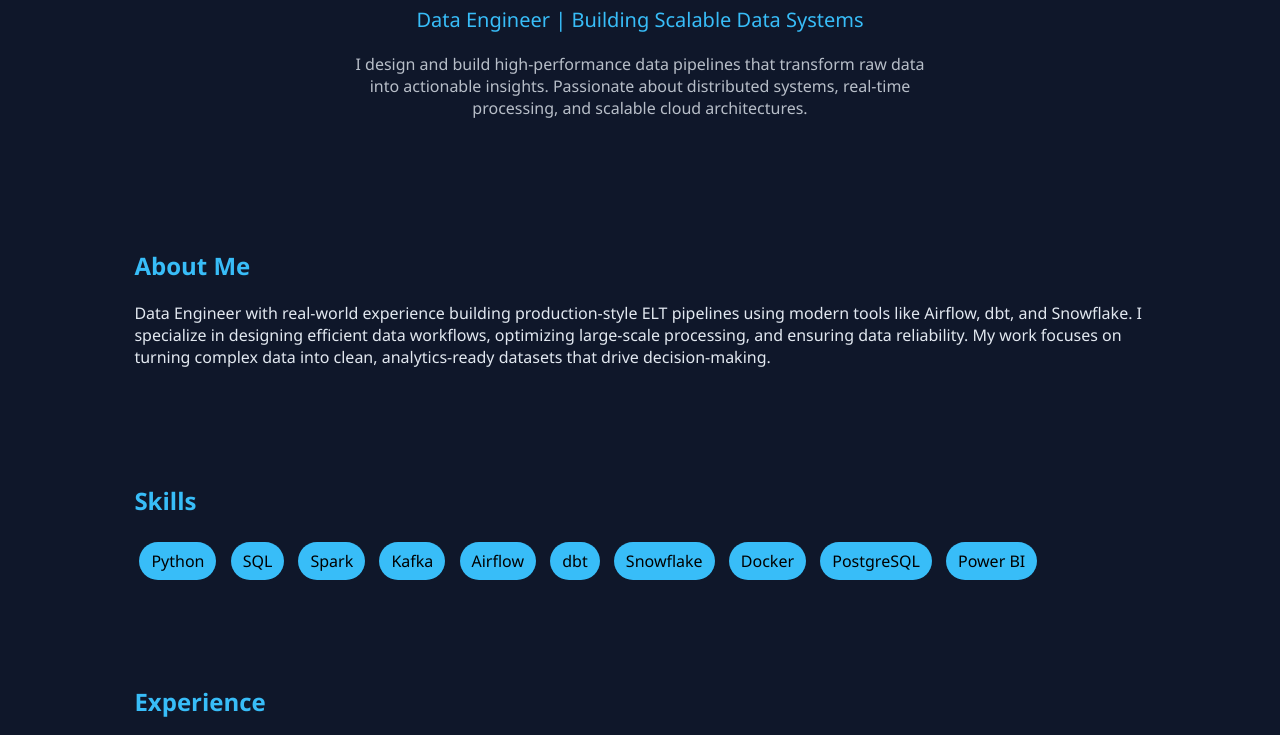
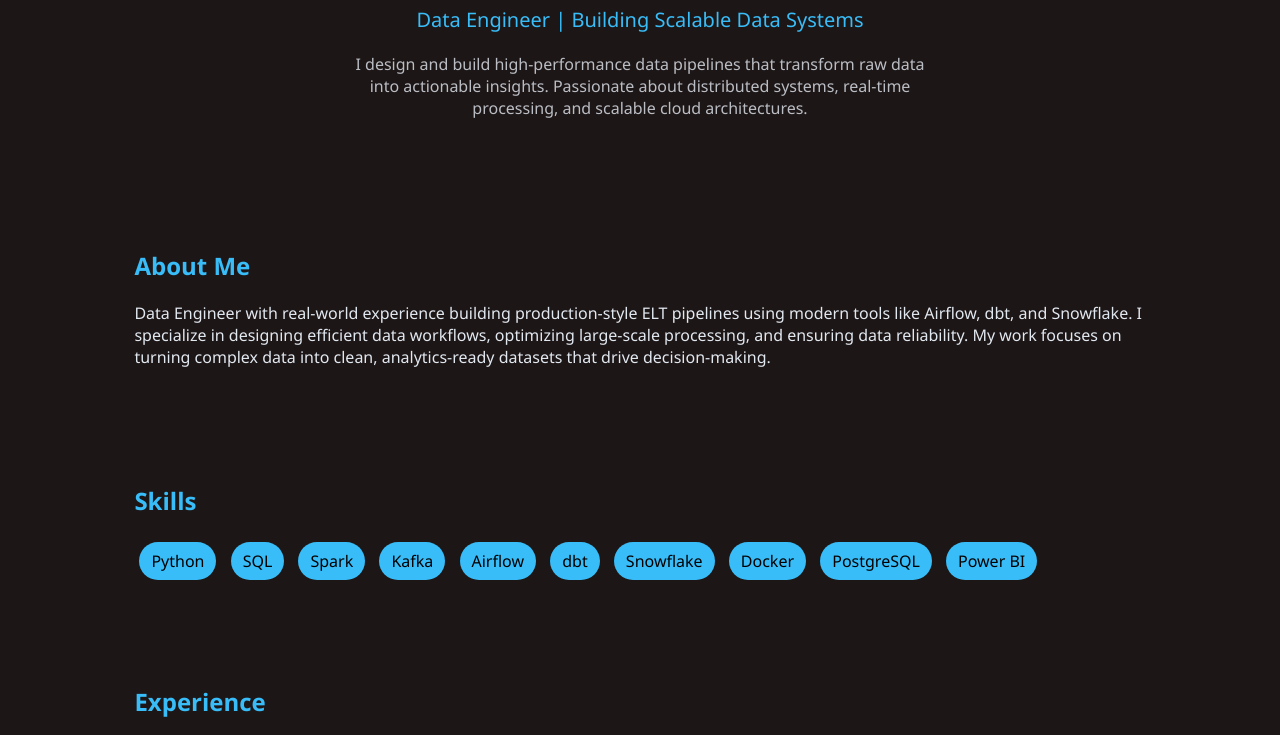
Before and after one commit to sayidbek-bakhrom/sayidbek-bakhrom.github.io, a plain HTML site: page index.html in a window 1280 px wide. Shown: the part 148-883 px from the top of the page. Drawn offline with Linux system fonts and the light colour scheme.

Commit message:
Change background color variable to a darker shade

```diff
--- a/style.css
+++ b/style.css
@@ -1,5 +1,5 @@
 :root {
-    --bg: #0f172a;
+    --bg: #1D1616;
     --text: #e2e8f0;
     --accent: #38bdf8;
     --card: #1e293b;
```
